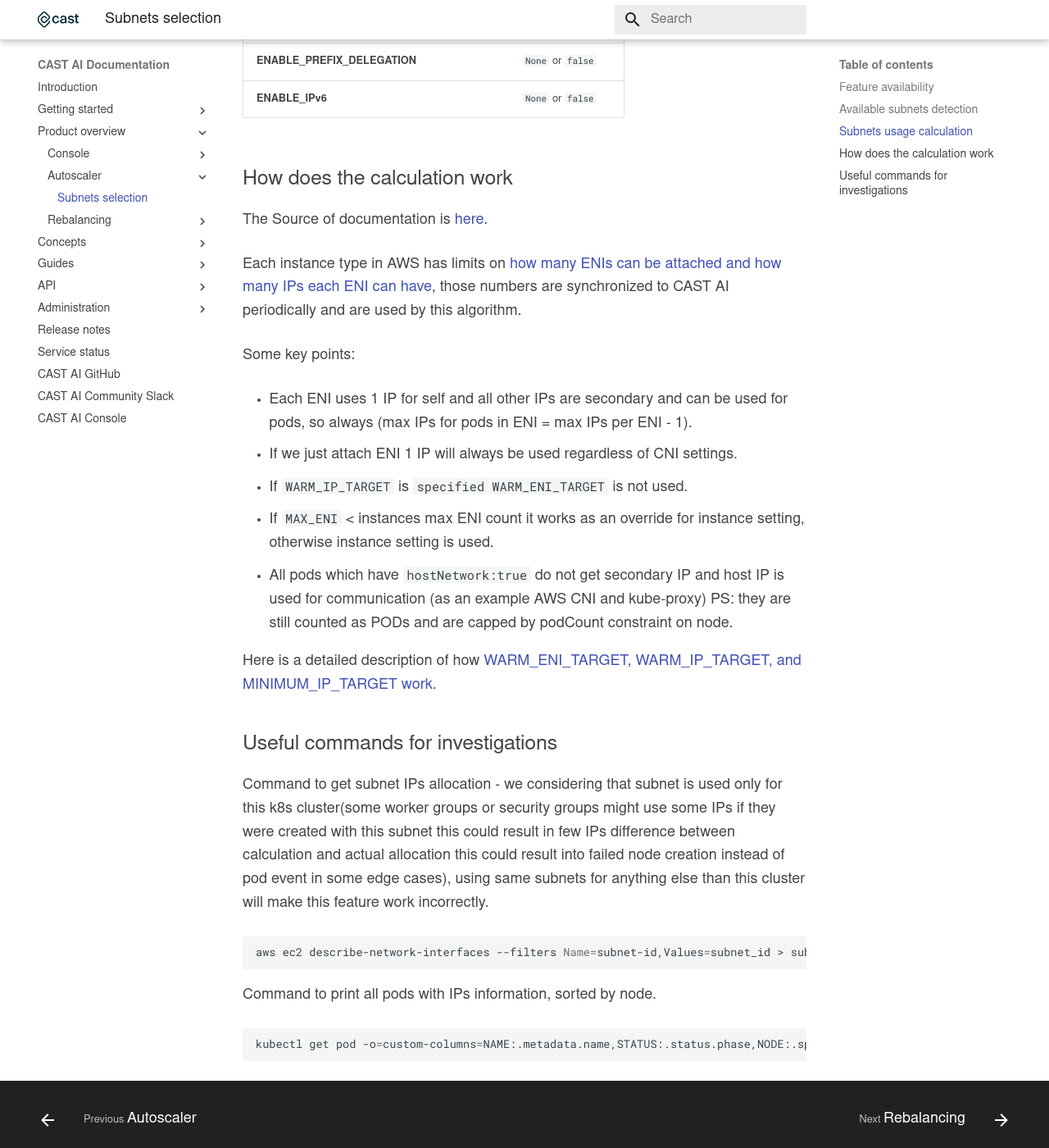
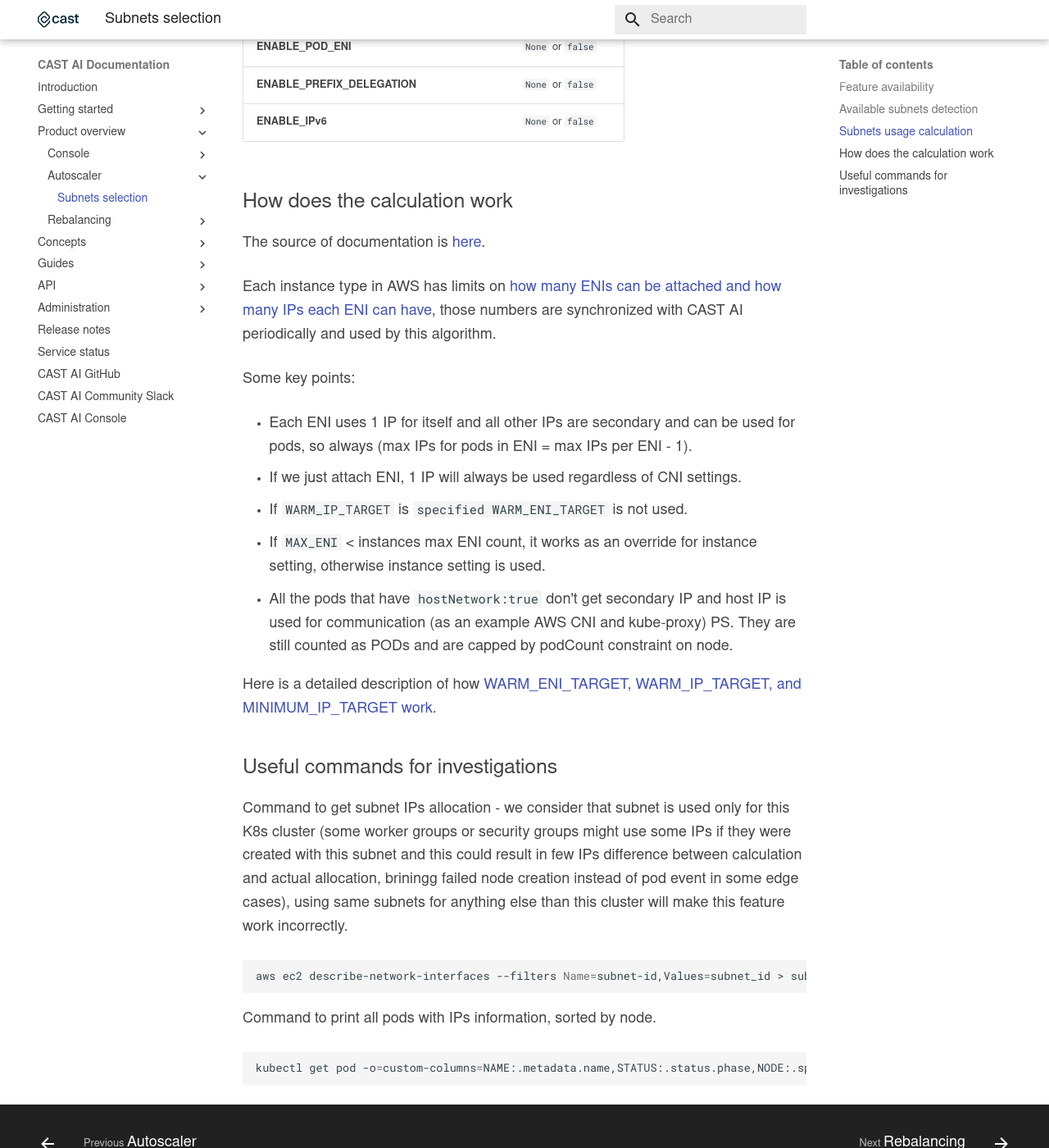
Before and after one commit to castai/docs, an MkDocs documentation site: the page built from docs/product-overview/autoscaler/features/subnets.md, in a window 1280 px wide and 1400 px high, scrolled down 1848 px. Shown: the whole window at 82% size. Built offline with MkDocs 1.6.1 and Material for MkDocs 9.7.7, drawn with Linux system fonts in a browser that asks for light colours; some web fonts are replaced; some of the changed text lies outside the part shown.

Commit message:
Update subnets.md

````diff
--- a/docs/product-overview/autoscaler/features/subnets.md
+++ b/docs/product-overview/autoscaler/features/subnets.md
@@ -8,22 +8,22 @@
 | **Subnets selection by usage***                   | **+**** |  -   |  -  |  -  |
 
 !!! Note ""
-    \* Select subnet with most free IP addresses
+    \* Select the subnet with the greatest number of free IP addresses
 
     ** Available if AWS cloud CNI is used with specific settings
 
 ## Available subnets detection
 
-Cluster subnets with subnet IP CIDR and availability zone are synced periodically to CAST AI. Autoscaler based on various rules when constructing in-memory nodes for autoscaling decides from which subnets to choose. Selection is influenced by:
+Cluster subnets with subnet IP CIDR and availability zone are synced periodically with CAST AI. The autoscaler based on various rules decides from which subnets to choose when constructing in-memory nodes for autoscaling. The selection is influenced by:
 
 * Pod node selector for `topology.cast.ai/subnet-id` label.
 * Pod node affinity for `topology.cast.ai/subnet-id` label.
 * Availability zone on in-memory node(would choose only subnets in the same zone).
-* Chose zone based on constraints from other parts. eg Persistent Volume zone is affecting in-memory node zone.
+* Chose zone based on constraints from other parts - e.g., Persistent Volume zone is affecting in-memory node zone.
 * Choose the least allocated zone.
-* Chose random zone.
+* Choose a random zone.
 
-**If subnet calculation is supported** and we detect that all available subnets are full pod will get a pod event with a message `there is no subnet with enough available IP addresses`.
+**If subnet calculation is supported** and we detect that all the available subnets are full, the pod will get a pod event with a message `there is no subnet with enough available IP addresses.`
 
 ## Subnets usage calculation
 
@@ -51,23 +51,23 @@
 
 ## How does the calculation work
 
-The Source of documentation is [here](https://github.com/aws/amazon-vpc-cni-k8s#eni-allocation).
+The source of documentation is [here](https://github.com/aws/amazon-vpc-cni-k8s#eni-allocation).
 
-Each instance type in AWS has limits on [how many ENIs can be attached and how many IPs each ENI can have](https://docs.aws.amazon.com/AWSEC2/latest/UserGuide/using-eni.html#AvailableIpPerENI), those numbers are synchronized to CAST AI periodically and are used by this algorithm.
+Each instance type in AWS has limits on [how many ENIs can be attached and how many IPs each ENI can have](https://docs.aws.amazon.com/AWSEC2/latest/UserGuide/using-eni.html#AvailableIpPerENI), those numbers are synchronized with CAST AI periodically and used by this algorithm.
 
 Some key points:
 
-* Each ENI uses 1 IP for self and all other IPs are secondary and can be used for pods, so always (max IPs for pods in ENI = max IPs per ENI - 1).
-* If we just attach ENI 1 IP will always be used regardless of CNI settings.
+* Each ENI uses 1 IP for itself and all other IPs are secondary and can be used for pods, so always (max IPs for pods in ENI = max IPs per ENI - 1).
+* If we just attach ENI, 1 IP will always be used regardless of CNI settings.
 * If `WARM_IP_TARGET` is `specified WARM_ENI_TARGET` is not used.
-* If `MAX_ENI` < instances max ENI count it works as an override for instance setting, otherwise instance setting is used.
-* All pods which have `hostNetwork:true` do not get secondary IP and host IP is used for communication (as an example AWS CNI and kube-proxy) PS: they are still counted as PODs and are capped by podCount constraint on node.
+* If `MAX_ENI` < instances max ENI count, it works as an override for instance setting, otherwise instance setting is used.
+* All the pods that have `hostNetwork:true` don't get secondary IP and host IP is used for communication (as an example AWS CNI and kube-proxy) PS. They are still counted as PODs and are capped by podCount constraint on node.
 
 Here is a detailed description of how [WARM_ENI_TARGET, WARM_IP_TARGET, and MINIMUM_IP_TARGET work](https://github.com/aws/amazon-vpc-cni-k8s/blob/master/docs/eni-and-ip-target.md).
 
 ## Useful commands for investigations
 
-Command to get subnet IPs allocation - we considering that subnet is used only for this k8s cluster(some worker groups or security groups might use some IPs if they were created with this subnet this could result in few IPs difference between calculation and actual allocation this could result into failed node creation instead of pod event in some edge cases), using same subnets for anything else than this cluster will make this feature work incorrectly.
+Command to get subnet IPs allocation - we consider that subnet is used only for this K8s cluster (some worker groups or security groups might use some IPs if they were created with this subnet and this could result in few IPs difference between calculation and actual allocation, briningg failed node creation instead of pod event in some edge cases), using same subnets for anything else than this cluster will make this feature work incorrectly.
 
 ```bash
 aws ec2 describe-network-interfaces --filters Name=subnet-id,Values=subnet_id > subnet_id.yaml
````
